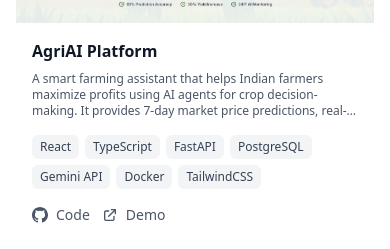
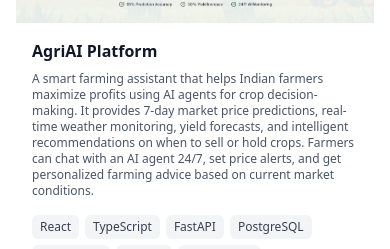
Before and after one commit to DaKsH18r/Daksh-Portfolio-, a React (Vite) app: page / in a window 390 px wide. Shown: the part 914-1163 px from the top of the page. Built offline with nearby package versions, Linux system fonts and the light colour scheme; no server answers; a web font is replaced by a local one.

Commit message:
Remove line clamp to show full description

```diff
--- a/src/Components/Sections/Projects.tsx
+++ b/src/Components/Sections/Projects.tsx
@@ -99,7 +99,7 @@
                 </h3>
 
                 {/* Description */}
-              <p className="text-xs sm:text-sm text-gray-600 dark:text-gray-400 mb-4 line-clamp-3">
+                <p className="text-xs sm:text-sm text-gray-600 dark:text-gray-400 mb-4">
                   {project.description}
                 </p>
 
```
Lines whose indentation alone changed are shown as unchanged.
